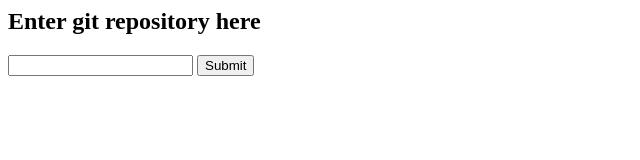
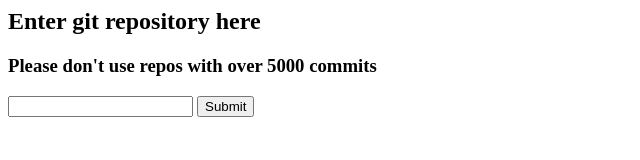
Before and after one commit to chan4est/Logger, a website: page index.html in a window 1280 px wide. Shown: the whole page, without its empty margins (0-640 px from the left). Drawn offline with Linux system fonts and the light colour scheme.

Commit message:
added warning lol

```diff
--- a/index.html
+++ b/index.html
@@ -1,4 +1,5 @@
 <h2> Enter git repository here </h2>
+<h3> Please don't use repos with over 5000 commits </h3>
 <form action="/myform" method="GET">
   <input type="text" name="text" required />
   <input type="submit" value="Submit" />
```
